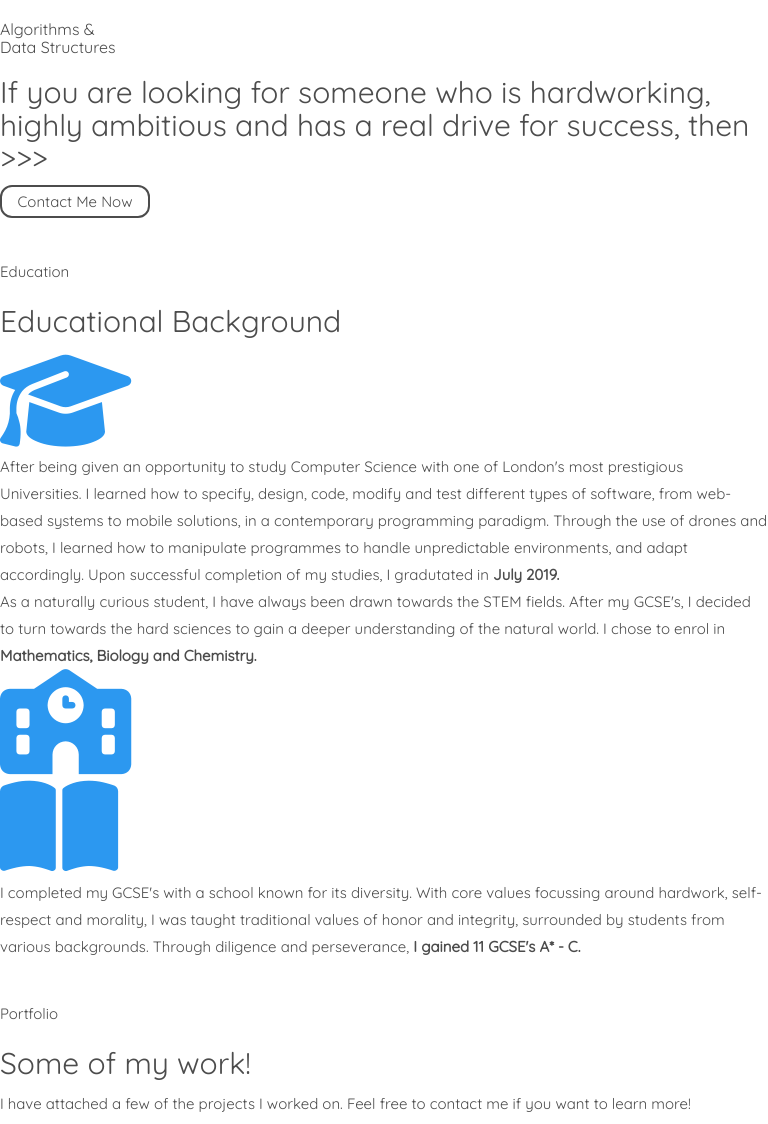
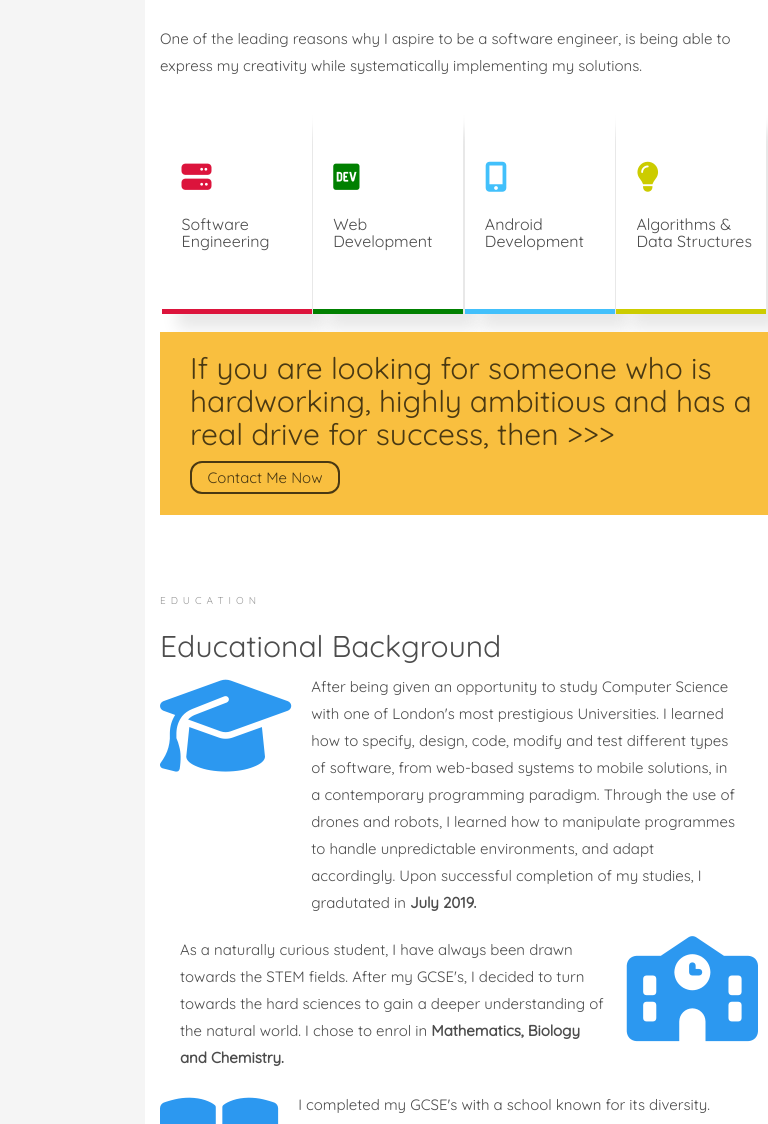
Before and after one commit to GandalfTheJava/portfolio, a website: page index.html in a window 768 px wide. Shown: the part 1078-2202 px from the top of the page. Drawn offline with nearby package versions, Linux system fonts and the light colour scheme.

Commit message:
Slight changes to css on contact page for tablet sized devices

```diff
--- a/index.html
+++ b/index.html
@@ -20,6 +20,7 @@
     <link rel="stylesheet" href="css/global.css">
     <link rel="stylesheet" href="css/desktop.css">
     <link rel="stylesheet" href="css/mobile.css">
+    <link rel="stylesheet" href="css/tablets.css">
     <link rel="stylesheet" href="css/animations.css">
     <link rel="stylesheet" href="css/flipcards.css">
 </head>
--- /dev/null
+++ b/public/css/tablets.css
@@ -0,0 +1,282 @@
+/* CONTAINS ALL CSS RELATED TO SCREEN SIZES WIDTH GREATER THAN 900
+-- LANDSCLAPE LARGE TABLETS
+-- LAPTOPS
+-- DESKTOPS
+ */
+ @media only screen and (min-width: 401px) and (max-width: 899px){
+    .container-wrap {
+        display: flex;
+        flex-direction: row;
+        min-height: 100%;
+        min-width: 100%;
+        justify-content: center;
+    }
+
+    .container-side {
+        display: flex;
+        flex-direction: column;
+        align-items: center;
+        text-align: center;
+        width: 300px;
+        min-height: 100%;
+        background-color: #F5F5F5;
+    }
+
+    .container-content {
+        width: 800px;
+        min-height: 100%;
+        background-color: white;
+    }
+
+    .content {
+        height: 100vh;
+        margin-left: 15px;
+        transition: background 5s;
+        animation: 1s contentTransition ease-in forwards;
+    }
+
+    .home {
+        opacity: 0.2;
+        display: flex;
+        flex-direction: column;
+        justify-content: center;
+        align-items: flex-start;
+        align-content: center;
+        background-image: url('/img/laptop.jpg');
+        background-size: cover;
+        animation: 0.5s contentTransition ease-in forwards;
+    }
+
+    .about {
+        display: flex;
+        flex-direction: column;
+        justify-content: flex-start;
+    }
+
+    .container-info-about {
+        margin-top: 10px;
+        margin-bottom: 5px;
+        height: 40%;
+        width: 100%;
+        background-color: white;
+    }
+
+    @media only screen and (max-width: 899px) {
+        .container-info{
+            margin-top: 70px;
+        }
+    }
+
+    .container-about-description {
+        margin-top: 50px;
+        width: 100%;
+        height: 30%;
+        background-color: white;
+        animation: 4s contentTransition ease-in forwards;
+    }
+    .container-about-footer {
+        display: flex;
+        flex-direction: column;
+        justify-content: flex-start;
+        width: 100%;
+        height: 25%;
+        padding-left: 30px;
+        background-color: #f9bf3f;
+        animation: 4s contentTransition ease-in forwards;
+        overflow: auto;
+    }
+    .container-skills {
+        display: flex;
+        flex-direction: row;
+        justify-content: space-evenly;
+        align-items: flex-start;
+    }
+    .container-skill {
+        display: flex;
+        flex-direction: column;
+        justify-content: center;
+        align-items: center;
+        background-color: white;
+        width: 150px;
+        height: 200px;
+    }
+
+    .one {
+        padding-left: 20px;
+        display: flex;
+        flex-direction: column;
+        justify-content: center;
+        align-items: flex-start;
+        align-content: flex-start;
+        border-bottom: 5px solid #DC143C;
+        box-shadow: 15px 15px 15px 0px #E8E8E8;
+    }
+
+    .two {
+        padding-left: 20px;
+        display: flex;
+        flex-direction: column;
+        justify-content: center;
+        align-items: flex-start;
+        align-content: flex-start;
+        border-bottom: 5px solid green;
+        box-shadow: 15px 15px 15px 0px #E8E8E8;
+    }
+
+    .three {
+        padding-left: 20px;
+        display: flex;
+        flex-direction: column;
+        justify-content: center;
+        align-items: flex-start;
+        align-content: flex-start;
+        border-bottom: 5px solid #42C0FB;
+        box-shadow: 15px 15px 15px 0px #E8E8E8;
+    }
+
+    .four {
+        padding-left: 20px;
+        display: flex;
+        flex-direction: column;
+        justify-content: center;
+        align-items: flex-start;
+        align-content: flex-start;
+        border-bottom: 5px solid #CCCC00;
+        box-shadow: 15px 15px 15px 0px #E8E8E8;
+    }
+
+    .container-portfolio {
+        display: flex;
+        justify-content: flex-start;
+        width: 100%;
+        height: 100%;
+        padding: 4px 4px 4px 4px;
+        background-color: black;
+    }
+
+    .card-body {
+        margin: 0px 3px 3px 3px;
+        width: 200px;
+        height: 200px;
+        background-color: #E8E8E8;
+    }
+
+    @keyframes contentTransition {
+        100% {
+                  opacity: 1;
+        }
+    }
+
+    .container-education {
+        width: 100%;
+        height: 100%;
+        padding-bottom: 30px;
+        padding-right: 10px;
+        display: flex;
+        flex-direction: column;
+        justify-content: space-between;
+    }
+    .container-description{
+        padding-left: 20px;
+        padding-right: 20px;
+        margin-bottom: 20px;
+    }
+    .container-degree {
+        display: flex;
+        flex-direction: row;
+        justify-content: space-between;
+        width: 100%;
+        height: 30%;
+    }
+
+    .container-post16 {
+        display: flex;
+        flex-direction: row;
+        justify-content: space-between;
+        width: 100%;
+        height: 30%;
+    }
+
+    .container-school {
+        display: flex;
+        flex-direction: row;
+        justify-content: space-between;
+        width: 100%;
+        height: 30%;
+    }
+
+    .contact {
+        display: flex;
+        flex-direction: column;
+        justify-content: flex-start;
+        align-items: center;
+    }
+
+    .container-projects {
+        width: 100%;
+        display: flex;
+        flex-basis: auto;
+        flex-direction: row;
+        justify-content: space-between;
+        align-items: center;
+        align-content: center;
+    }
+
+    .col {
+        width: 50%;
+        display: flex;
+        flex-direction: column;
+        justify-content: space-between;
+    }
+
+    .image {
+        margin-top: 50px;
+        margin-left: 35px;
+        border-radius: 50%;
+        width: 150px;
+        height: 150px;
+        background-image: url('/img/profile.jpeg');
+        background-size: cover;
+    }
+
+    /* ID RELATED CSS  */
+    #home-name {
+        padding-left: 10px;
+    }
+
+    #sidebar {
+        position: fixed;
+    }
+
+    #home-sidediv {
+        background-color: black;
+        width: 390px;
+        height: 100%;
+    }
+
+    #name {
+        margin-bottom: 20px;
+        font-size: 60px;
+        line-height: 1.3;
+        font-weight: 700;
+    }
+
+    #description {
+        font-size: 18px;
+        line-height: 1.5;
+        margin-bottom: 30px;
+        font-weight: 300;
+        font-family: quicksand, Arial, sans-serif;
+    }
+
+    #heading {
+        margin-bottom: 15px;
+        display: block;
+        font-size: 10px;
+        text-transform: uppercase;
+        color: #999;
+        font-weight: 500;
+        letter-spacing: 5px;
+    }
+
+      }
```
